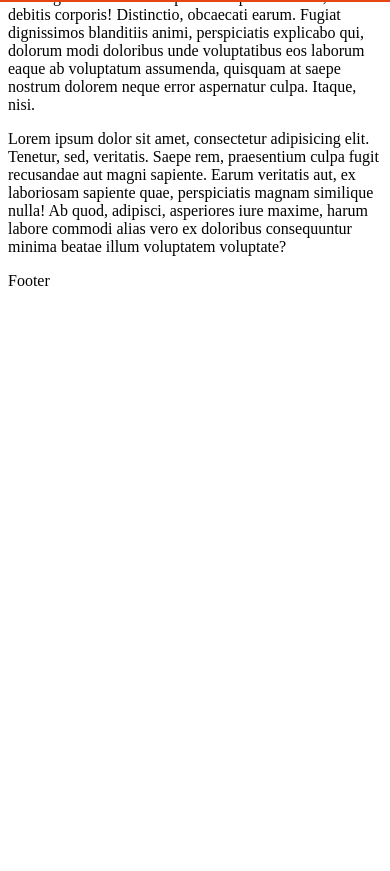
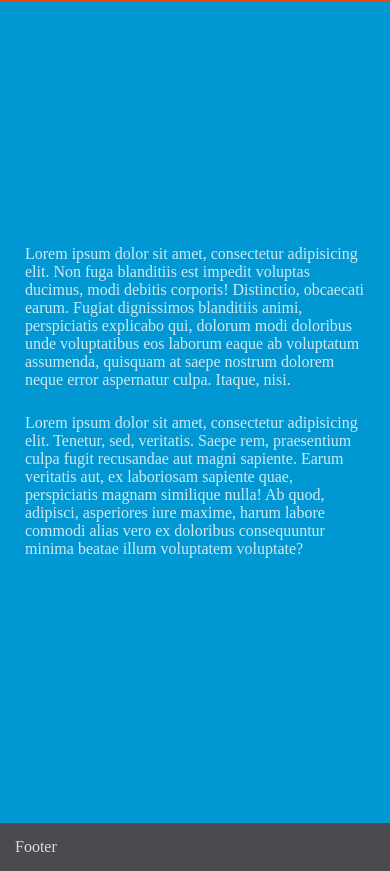
Before and after one commit to an-slua-sidhe/responsive-design-mini-project, a plain HTML site: page index.html in a window 390 px wide. Shown: the part 46-917 px from the top of the page. Before the commit the page ends 844 px from the top, so only its background shows below. Drawn offline with Linux system fonts and the light colour scheme.

Commit message:
Responsive changes added to CSS

```diff
--- a/css/main.css
+++ b/css/main.css
@@ -1,3 +1,9 @@
+body, html {
+    height: 100%;
+    margin: 0;
+    color: rgba(255, 255, 255, .8)
+}
+
 .header {
     position: fixed;
     top: 0;
@@ -7,6 +13,43 @@
     padding: 15px 25px;
 }
 
-@media (min-width: 778px) {
+.main {
+    height: 100%;
+}
+
+.section {
+    background-color: #0097d3;
+    height: 100%;
 
 }
+
+.vcenter {
+    position: relative;
+    top: 50%;
+    transform: translateY(-50%)
+}
+
+.section-paragraph {
+    font-size: 1em;
+    margin: 25px;
+}
+
+.footer {
+    background-color: #4a4a4f;
+    padding: 15px;
+}
+
+@media (min-width: 768px) {
+
+    .column {
+        float: left;
+    }
+
+    .column-60 {
+        width: 60%;
+    }
+
+    .column-40 {
+        width: 40%;
+    }
+}
--- a/index.html
+++ b/index.html
@@ -19,6 +19,8 @@
 
 		<section class="section">
 
+			<div class="vcenter">
+
 				<article class="article column column-60">
 					<p class="section-paragraph">
 						Lorem ipsum dolor sit amet, consectetur adipisicing elit. Non fuga blanditiis est impedit voluptas ducimus, modi debitis corporis! Distinctio, obcaecati earum. Fugiat dignissimos blanditiis animi, perspiciatis explicabo qui, dolorum modi doloribus unde voluptatibus eos laborum eaque ab voluptatum assumenda, quisquam at saepe nostrum dolorem neque error aspernatur culpa. Itaque, nisi.
@@ -31,6 +33,8 @@
 					</p>
 				</aside>
 
+			</div>
+
 		</section>
 
 		<footer class="footer">
```
Lines whose indentation alone changed are shown as unchanged.
